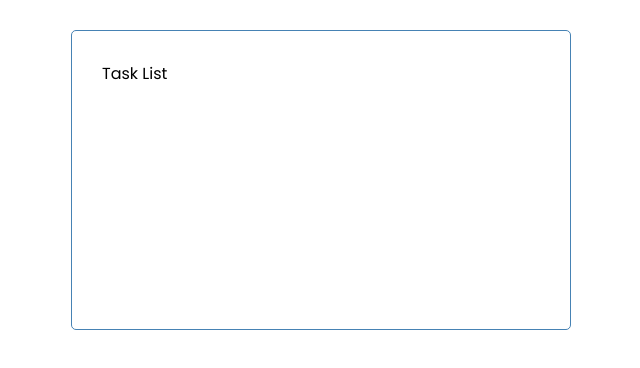
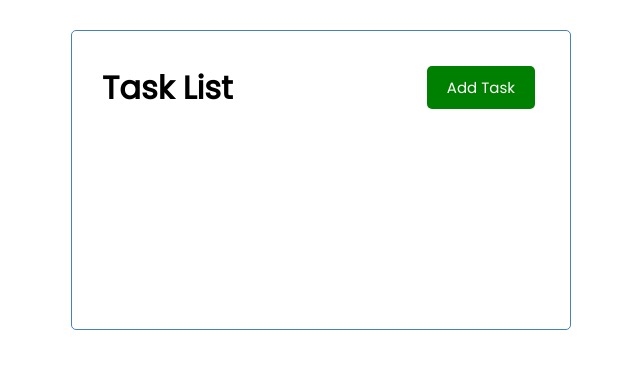
Before and after one commit to sharif7761/task-management-vueJs, a Vue app: page / in a window 1280 px wide. Shown: the top 368 px of the page, without its empty margins (319-959 px from the left). Built offline with nearby package versions, Linux system fonts and the light colour scheme.

Commit message:
custom button component

```diff
--- /dev/null
+++ b/src/components/Button.vue
@@ -0,0 +1,20 @@
+<template>
+  <button @click="onClickHandler()" :style="{ background: color }" class="btn">
+    {{ text }}
+  </button>
+</template>
+
+<script>
+export default {
+  name: 'ButtonComp',
+  props: {
+    text: String,
+    color: String,
+  },
+  methods: {
+    onClickHandler(){
+        console.log('onClickHandler()');
+    }
+  }
+}
+</script>
--- a/src/components/layouts/Header.vue
+++ b/src/components/layouts/Header.vue
@@ -1,14 +1,19 @@
 <template>
     <header>
-        {{title}}
+        <h1>{{title}}</h1>
+        <Button text="Add Task" color="green" />
     </header>
 </template>
 
 <script>
+import Button from "../Button"
 export default {
     name: "HeaderComp",
     props: {
         title: String
+    },
+    components: {
+        Button
     }
 }
 </script>
```
